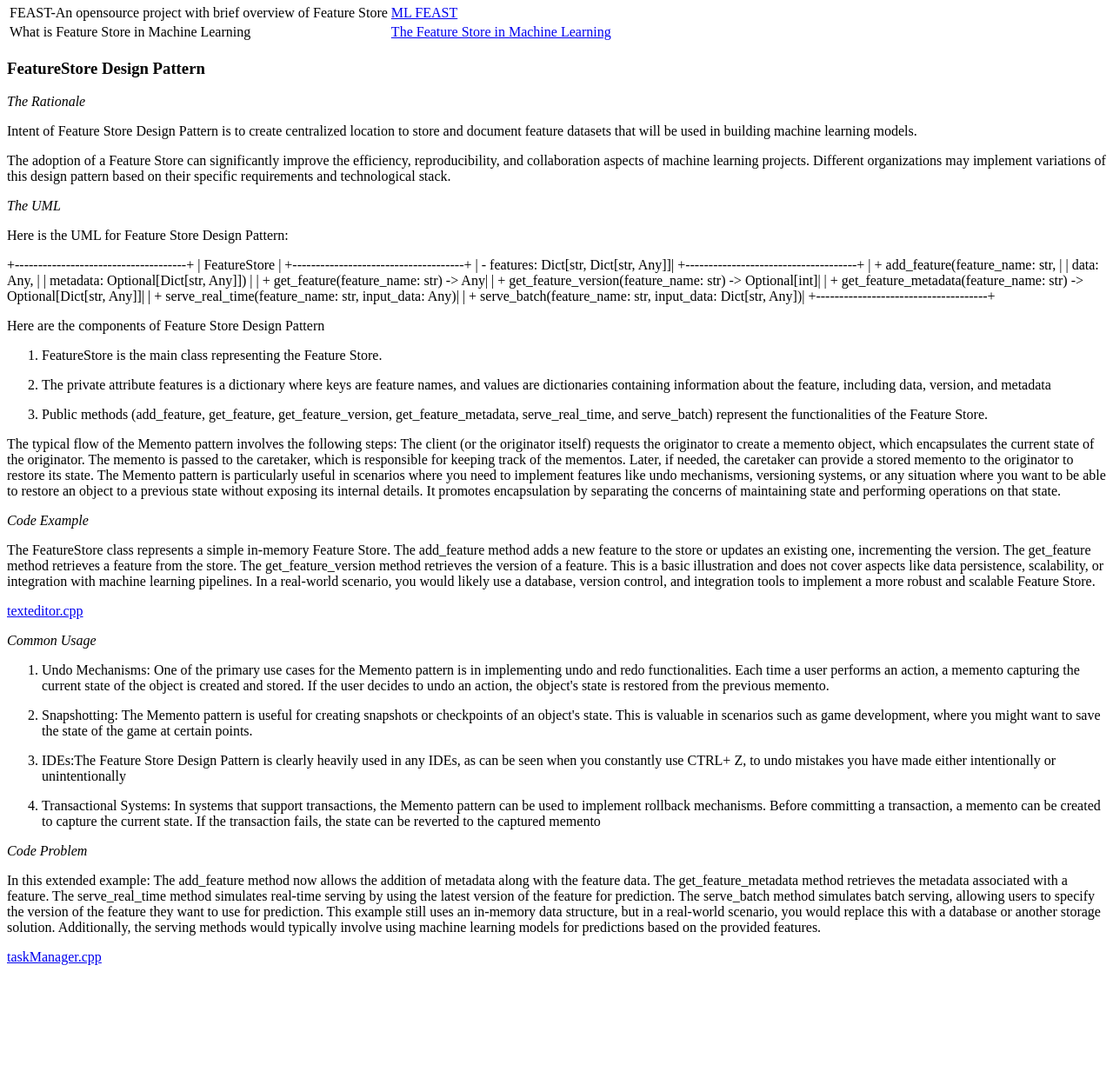
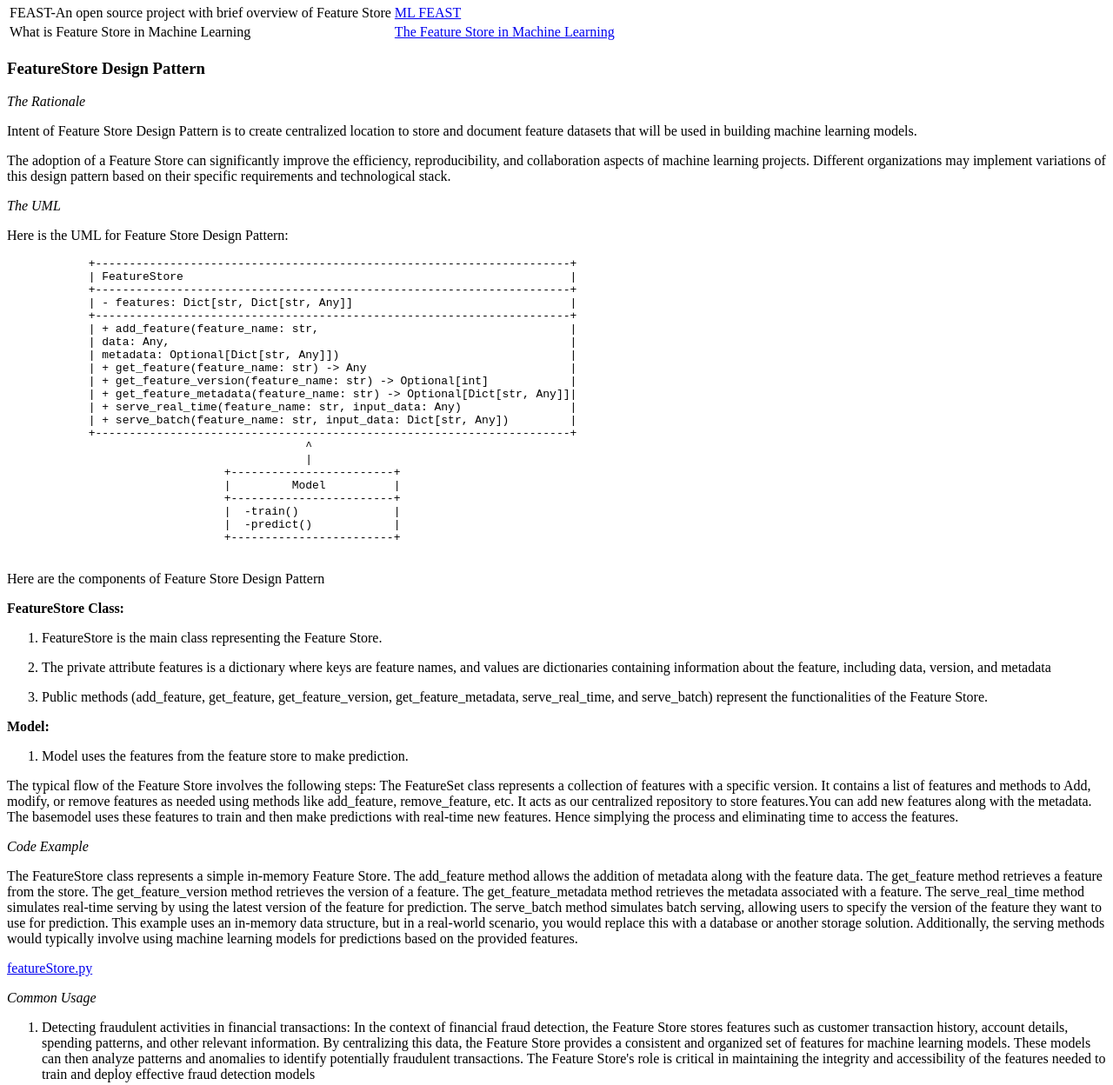
Before and after one commit to FawazSapa/Feature_Store_Pattern, a plain HTML site: page index.html in a window 1280 px wide. Shown: the part 300-1548 px from the top of the page at 87% size. Before the commit the page ends 1418 px from the top, so only its background shows below. Drawn offline with Linux system fonts and the light colour scheme.

Commit message:
added rationale,use cases switched code for ex1 and ex2

```diff
--- a/index.html
+++ b/index.html
@@ -32,7 +32,7 @@
         <h3>Videos</h3>
         <table>
             <tr>
-                <td>FEAST-An opensource project with brief overview of Feature Store</td>
+                <td>FEAST-An open source project with brief overview of Feature Store</td>
                 <td><a href="https://www.youtube.com/watch?v=DaNv-Wf1MBA&ab_channel=HasgeekTV" target="_blank">ML
                         FEAST
                     </a></td>
@@ -68,21 +68,32 @@
         <p>
             Here is the UML for Feature Store Design Pattern:
         </p>
-        <p>+-------------------------------------+
-            | FeatureStore |
-            +-------------------------------------+
-            | - features: Dict[str, Dict[str, Any]]|
-            +-------------------------------------+
-            | + add_feature(feature_name: str, |
-            | data: Any, |
-            | metadata: Optional[Dict[str, Any]]) |
-            | + get_feature(feature_name: str) -> Any|
-            | + get_feature_version(feature_name: str) -> Optional[int]|
+        <pre style="word-wrap: break-word; white-space: pre-wrap;">
+            +----------------------------------------------------------------------+
+            | FeatureStore                                                         |
+            +----------------------------------------------------------------------+
+            | - features: Dict[str, Dict[str, Any]]                                |
+            +----------------------------------------------------------------------+
+            | + add_feature(feature_name: str,                                     |
+            | data: Any,                                                           |
+            | metadata: Optional[Dict[str, Any]])                                  |
+            | + get_feature(feature_name: str) -> Any                              |
+            | + get_feature_version(feature_name: str) -> Optional[int]            |
             | + get_feature_metadata(feature_name: str) -> Optional[Dict[str, Any]]|
-            | + serve_real_time(feature_name: str, input_data: Any)|
-            | + serve_batch(feature_name: str, input_data: Dict[str, Any])|
-            +-------------------------------------+</p>
+            | + serve_real_time(feature_name: str, input_data: Any)                |
+            | + serve_batch(feature_name: str, input_data: Dict[str, Any])         |
+            +----------------------------------------------------------------------+
+                                            ^
+                                            |
+                                +------------------------+
+                                |         Model          |
+                                +------------------------+
+                                |  -train()              |
+                                |  -predict()            |
+                                +------------------------+
+        </pre>
         <p>Here are the components of Feature Store Design Pattern</p>
+        <strong>FeatureStore Class:</strong>
         <ol>
             <li>
                 <p>FeatureStore is the main class representing the Feature Store.
@@ -102,16 +113,21 @@
             </li>
 
         </ol>
-        <p>The typical flow of the Memento pattern involves the following steps:
+        <strong>Model:</strong>
+        <ol>
+            <li>
+                Model uses the features from the feature store to make prediction.
+            </li>
+        </ol>
+        <p>The typical flow of the Feature Store involves the following steps:
+            The FeatureSet class represents a collection of features with a specific version.
+            It contains a list of features and methods to Add, modify, or remove features as needed using methods like
+            add_feature, remove_feature, etc.
+            It acts as our centralized repository to store features.You can add new features along with the metadata.
+            The basemodel uses these features to train and then make predictions with real-time new features.
+            Hence simplying the process and eliminating time to access the features.
 
-            The client (or the originator itself) requests the originator to create a memento object, which encapsulates
-            the current state of the originator.
-            The memento is passed to the caretaker, which is responsible for keeping track of the mementos.
-            Later, if needed, the caretaker can provide a stored memento to the originator to restore its state.
-            The Memento pattern is particularly useful in scenarios where you need to implement features like undo
-            mechanisms, versioning systems, or any situation where you want to be able to restore an object to a
-            previous state without exposing its internal details. It promotes encapsulation by separating the concerns
-            of maintaining state and performing operations on that state.
+
 
 
 
@@ -120,69 +136,93 @@
         </p>
         <p><em>Code Example</em></p>
         <p>The FeatureStore class represents a simple in-memory Feature Store.
-            The add_feature method adds a new feature to the store or updates an existing one, incrementing the version.
+            The add_feature method allows the addition of metadata along with the feature data.
             The get_feature method retrieves a feature from the store.
             The get_feature_version method retrieves the version of a feature.
-            This is a basic illustration and does not cover aspects like data persistence, scalability, or integration
-            with machine learning pipelines. In a real-world scenario, you would likely use a database, version control,
-            and integration tools to implement a more robust and scalable Feature Store.
+            The get_feature_metadata method retrieves the metadata associated with a feature.
+            The serve_real_time method simulates real-time serving by using the latest version of the feature for
+            prediction.
+            The serve_batch method simulates batch serving, allowing users to specify the version of the feature they
+            want to use for prediction.
+            This example uses an in-memory data structure, but in a real-world scenario, you would replace this
+            with a database or another storage solution. Additionally, the serving methods would typically involve using
+            machine learning models for predictions based on the provided features.
 
 
 
 
         </p>
-        <p><a href="ex1.html" target="_blank">texteditor.cpp</a></p>
+        <p><a href="ex1.html" target="_blank">featureStore.py</a></p>
         <p><em>Common Usage</em></p>
         <div>
             <ol>
                 <li>
-                    <p>Undo Mechanisms:
+                    <p>Detecting fraudulent activities in financial transactions:
 
-                        One of the primary use cases for the Memento pattern is in implementing undo and redo
-                        functionalities. Each time a user performs an action, a memento capturing the current state of
-                        the object is created and stored. If the user decides to undo an action, the object's state is
-                        restored from the previous memento.
+                        In the context of financial fraud detection, the Feature Store stores features such as customer
+                        transaction history, account details, spending patterns, and other relevant information. By
+                        centralizing this data, the Feature Store provides a consistent and organized set of features
+                        for machine learning models. These models can then analyze patterns and anomalies to identify
+                        potentially fraudulent transactions. The Feature Store's role is critical in maintaining the
+                        integrity and accessibility of the features needed to train and deploy effective fraud detection
+                        models
 
                     </p>
                 </li>
                 <li>
-                    <p>Snapshotting:
+                    <p>Predictive Maintenance in Manufacturing:
+                        The Feature Store plays a crucial role by storing historical sensor data, maintenance records,
+                        and other relevant features. These features include information about equipment health,
+                        operating conditions, and past maintenance events. By maintaining a centralized repository, the
+                        Feature Store enables machine learning models to learn patterns and correlations that can be
+                        used to predict when equipment failures are likely to occur. This contributes to optimizing
+                        maintenance schedules, minimizing downtime, and reducing operational costs.
 
-                        The Memento pattern is useful for creating snapshots or checkpoints of an object's state. This
-                        is valuable in scenarios such as game development, where you might want to save the state of the
-                        game at certain points.
+
 
                     </p>
                 </li>
                 <li>
-                    <p>IDEs:The Feature Store Design Pattern is clearly heavily used in any IDEs, as can be seen when
-                        you
-                        constantly use CTRL+ Z, to undo mistakes you have made either intentionally or unintentionally
+                    <p>
+                        Developing models for autonomous driving:
+                        The Feature Store is responsible for storing diverse data from sensors such as lidar, radar,
+                        cameras, maps, and historical driving patterns. This centralized repository provides a
+                        comprehensive set of features for training machine learning models that power autonomous
+                        vehicles. The Feature Store's role is essential in managing and versioning these features,
+                        ensuring that models are trained on relevant and up-to-date data to make accurate decisions in
+                        real-world driving scenarios.
+
                     </p>
                 </li>
                 <li>
-                    <p> Transactional Systems:
+                    <p> Chatbots and Sentiment Analysis models:
 
-                        In systems that support transactions, the Memento pattern can be used to implement rollback
-                        mechanisms. Before committing a transaction, a memento can be created to capture the current
-                        state. If the transaction fails, the state can be reverted to the captured memento
+                        The Feature Store is responsible for storing linguistic features, historical conversations,
+                        contextual information, and other relevant data used in NLP applications. By maintaining a
+                        centralized repository for these features, the Feature Store supports the training of machine
+                        learning models. These models can then understand and generate human-like language, enabling the
+                        development of chatbots, sentiment analysis tools, or language translation applications. The
+                        Feature Store's role is crucial in managing the diverse and complex features required for
+                        natural language processing tasks.
 
                     </p>
                 </li>
+                <li>
+                    <p> Assessing the creditworthiness of individuals
+
+                        The Feature Store stores financial history, credit scores, and other relevant features used in
+                        assessing the creditworthiness of individuals. By providing a centralized and organized set of
+                        features, the Feature Store supports the training of credit scoring models. These models analyze
+                        historical financial data to predict the likelihood of individuals repaying loans or meeting
+                        financial obligations.
+
+                    </p>
+                </li>
+
             </ol>
         </div>
         <p><em>Code Problem</em></p>
-        <p>In this extended example:
-
-            The add_feature method now allows the addition of metadata along with the feature data.
-            The get_feature_metadata method retrieves the metadata associated with a feature.
-            The serve_real_time method simulates real-time serving by using the latest version of the feature for
-            prediction.
-            The serve_batch method simulates batch serving, allowing users to specify the version of the feature they
-            want to use for prediction.
-            This example still uses an in-memory data structure, but in a real-world scenario, you would replace this
-            with a database or another storage solution. Additionally, the serving methods would typically involve using
-            machine learning models for predictions based on the provided features.</p>
+        <p></p>
         <a href="ex2.html" target="_blank">taskManager.cpp</a>
 
 
```
Also changed, not shown: ex1.html (+51 -15 lines), ex2.html (+1 -1 lines), Memento-Diagram.png (deleted).
